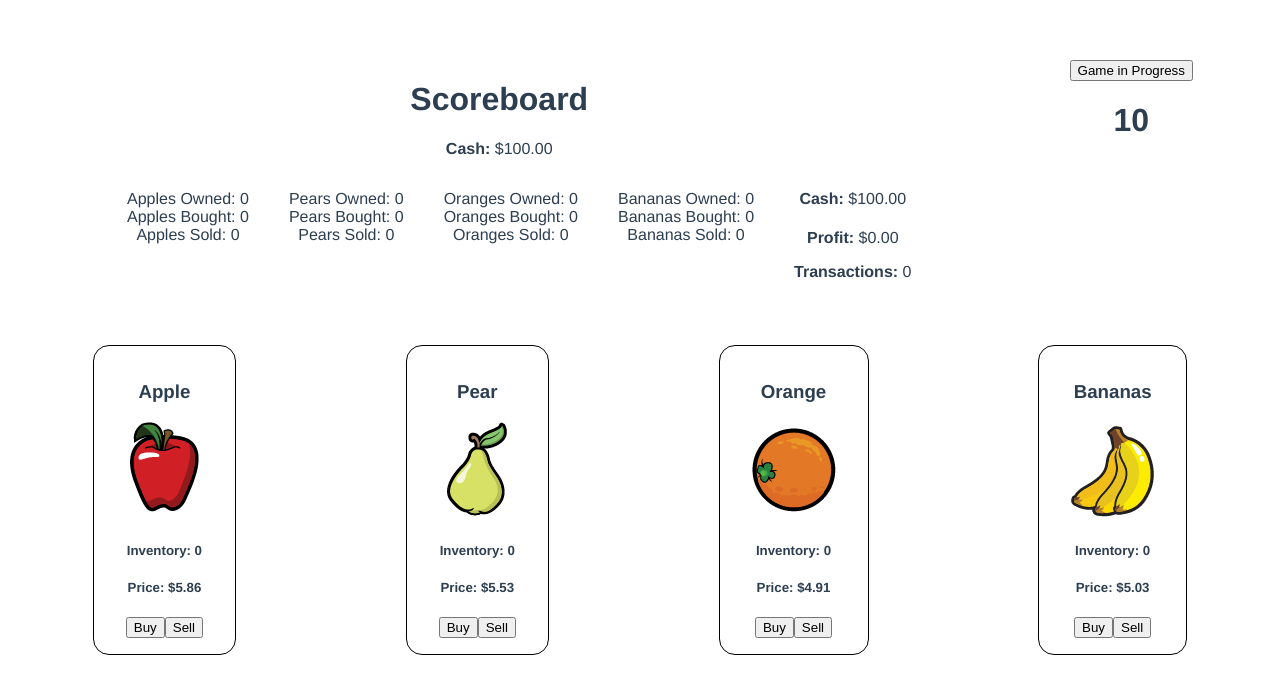
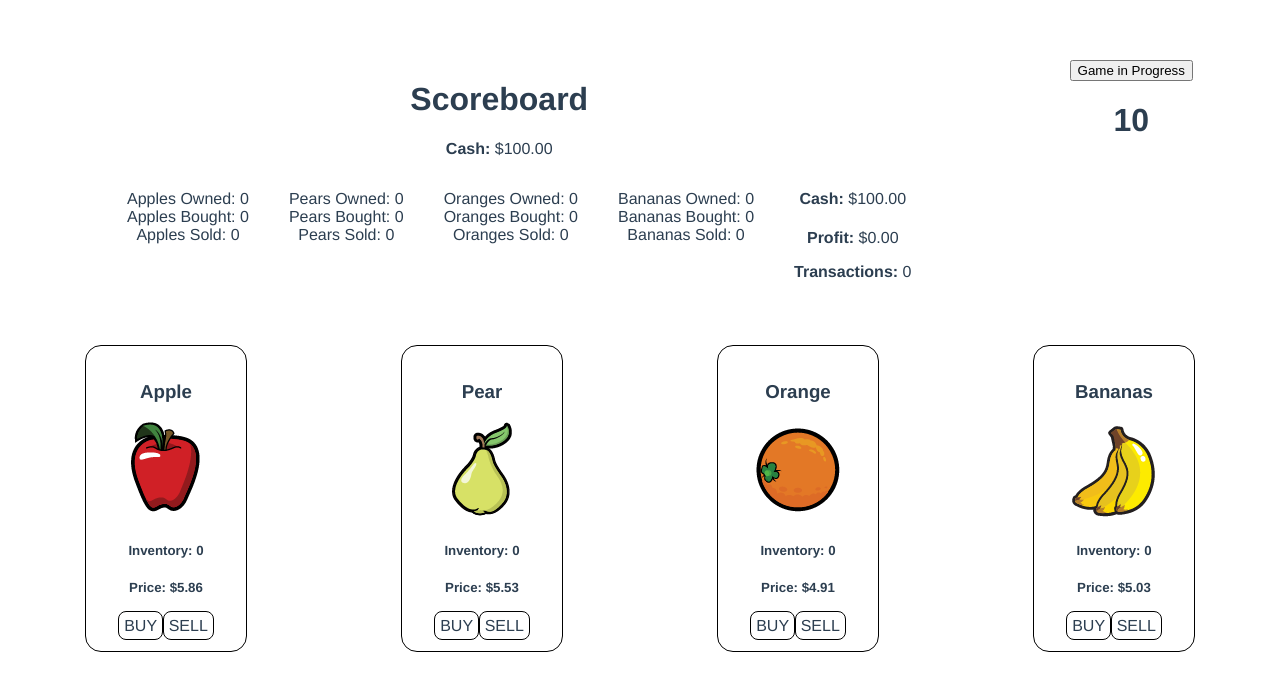
Before and after one commit to eandy5000/vue-fruit-market, a Vue app: page /#/ in a window 1280 px wide. Both pictures are taken after a click on the button "Play". Shown: the top 694 px of the page. Built offline with nearby package versions, Linux system fonts and the light colour scheme; the HTML template or start-up script is replaced by a standard one.

Commit message:
added GameButon component and replaced buy and sell buttons with component

```diff
--- a/src/components/bits/FruitContainer.vue
+++ b/src/components/bits/FruitContainer.vue
@@ -4,12 +4,13 @@
         <img :src="image" />
         <h5>Inventory: {{counter}}</h5>
         <h5>Price: {{fruitPrice | dollar}}</h5>
-        <button v-if="gameOn" @click="addFruit()">Buy</button>
-        <button v-if="gameOn" @click="subFruit()">Sell</button>
+        <game-button :logic="gameOn" text="BUY" :func="addFruit"></game-button>
+        <game-button :logic="gameOn" text="SELL" :func="subFruit"></game-button>
     </div>
 </template>
 
 <script>
+    import GameButton from './GameButton.vue'
     export default {
       props: ['name', 'image', 'counter', 'addFruit', 'subFruit', 'fruitPrice'],
       methods: {},
@@ -22,6 +23,9 @@
         gameOn () {
           return this.$store.state.gameOn
         }
+      },
+      components: {
+        GameButton
       }
     }
 </script>
--- /dev/null
+++ b/src/components/bits/GameButton.vue
@@ -0,0 +1,24 @@
+<template>
+    <a v-if="logic" @click="func()">{{text}}</a>
+</template>
+
+<script>
+    export default {
+      props: ['logic', 'text', 'func']
+    }
+</script>
+
+<style>
+    a {
+        text-decoration: none;
+        border: .1em solid black;
+        border-radius: .5em;
+        padding: .3em;
+        transition: .3s all linear;
+    }
+    a:hover {
+        background-color: black;
+        color: white;
+    }
+
+</style>
```
